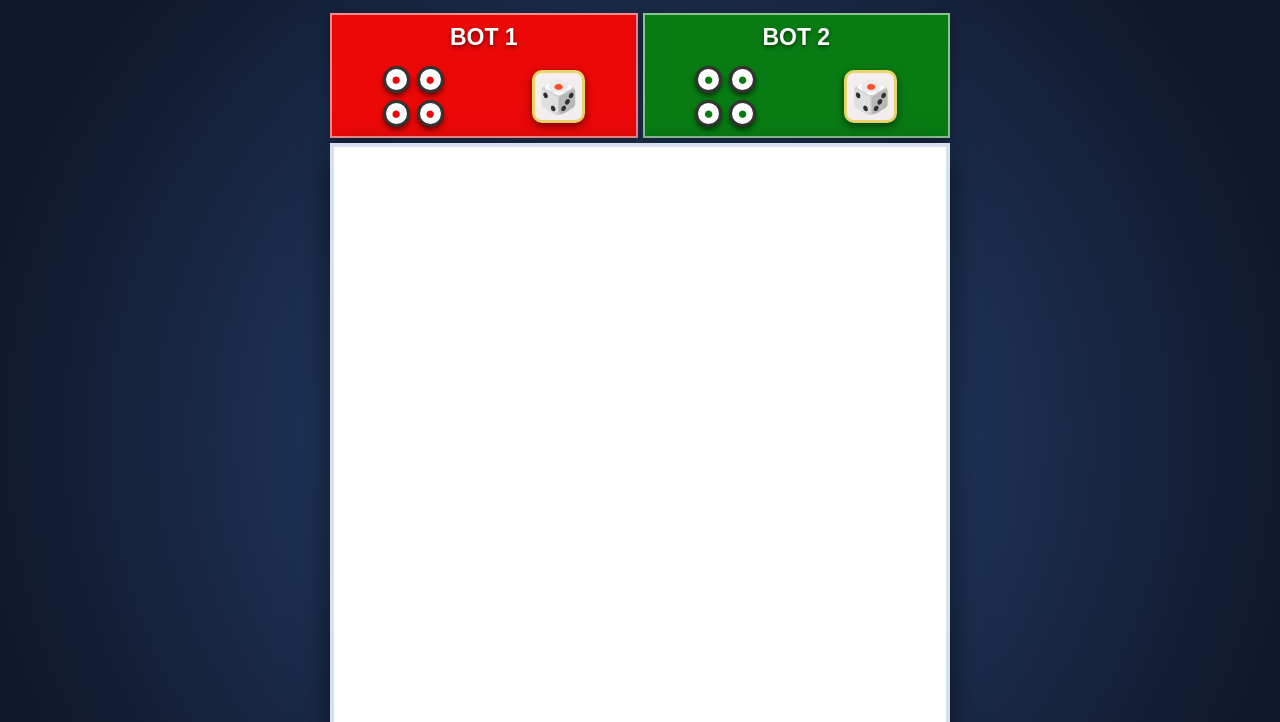
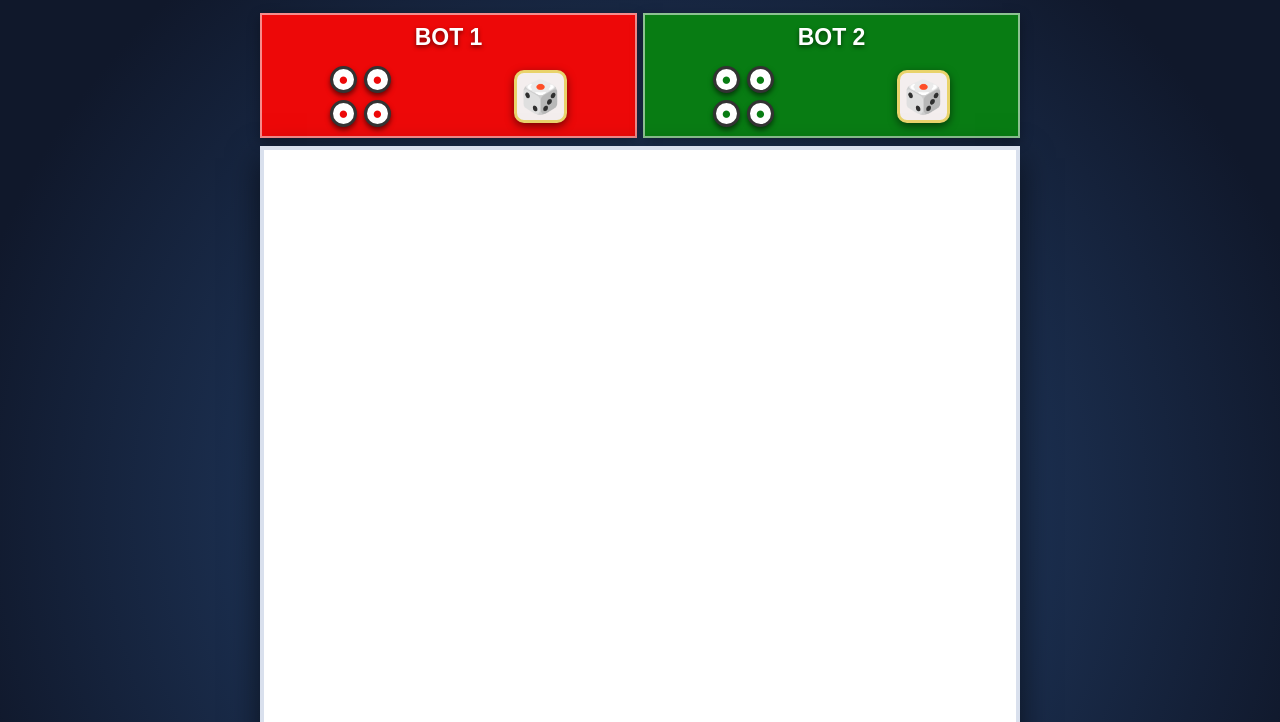
Before and after one commit to devesh372/MISSION-LUDO-X-WEB, a plain HTML site: page index.html in a window 1280 px wide. Shown: the part 78-800 px from the top of the page. Drawn offline with Linux system fonts and the light colour scheme.

Commit message:
Update style.css

```diff
--- a/style.css
+++ b/style.css
@@ -43,20 +43,21 @@ body {
 
 #game-screen {
     width: 100%;
-    max-width: 620px;
+    max-width: 900px;
     display: flex;
     flex-direction: column;
+    justify-content: center;
     align-items: center;
-    gap: 5px;
+    gap: 8px;
 }
 
 /* PLAYER PANELS */
 
 .player-row {
-    width: min(94vw, 620px);
+    width: min(96vw, 760px);
     display: grid;
     grid-template-columns: 1fr 1fr;
-    gap: 5px;
+    gap: 6px;
 }
 
 .player-panel {
@@ -136,8 +137,9 @@ body {
 /* LUDO BOARD */
 
 #ludo-board {
-    width: min(94vw, 620px);
+    width: min(96vw, 760px);
     aspect-ratio: 1 / 1;
+    flex-shrink: 0;
     background: white;
     border: 4px solid #d9e0ed;
     display: grid;
```
